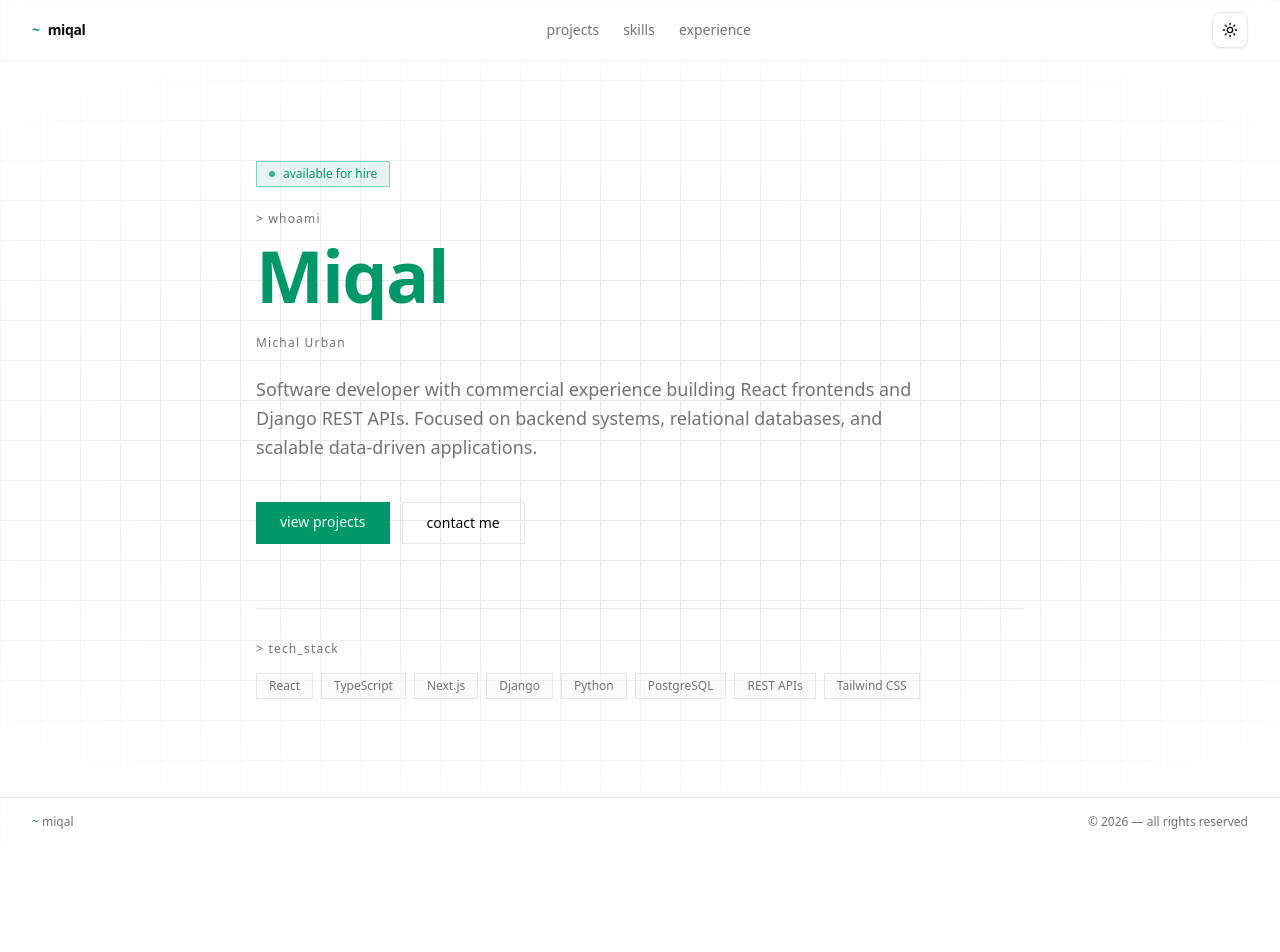
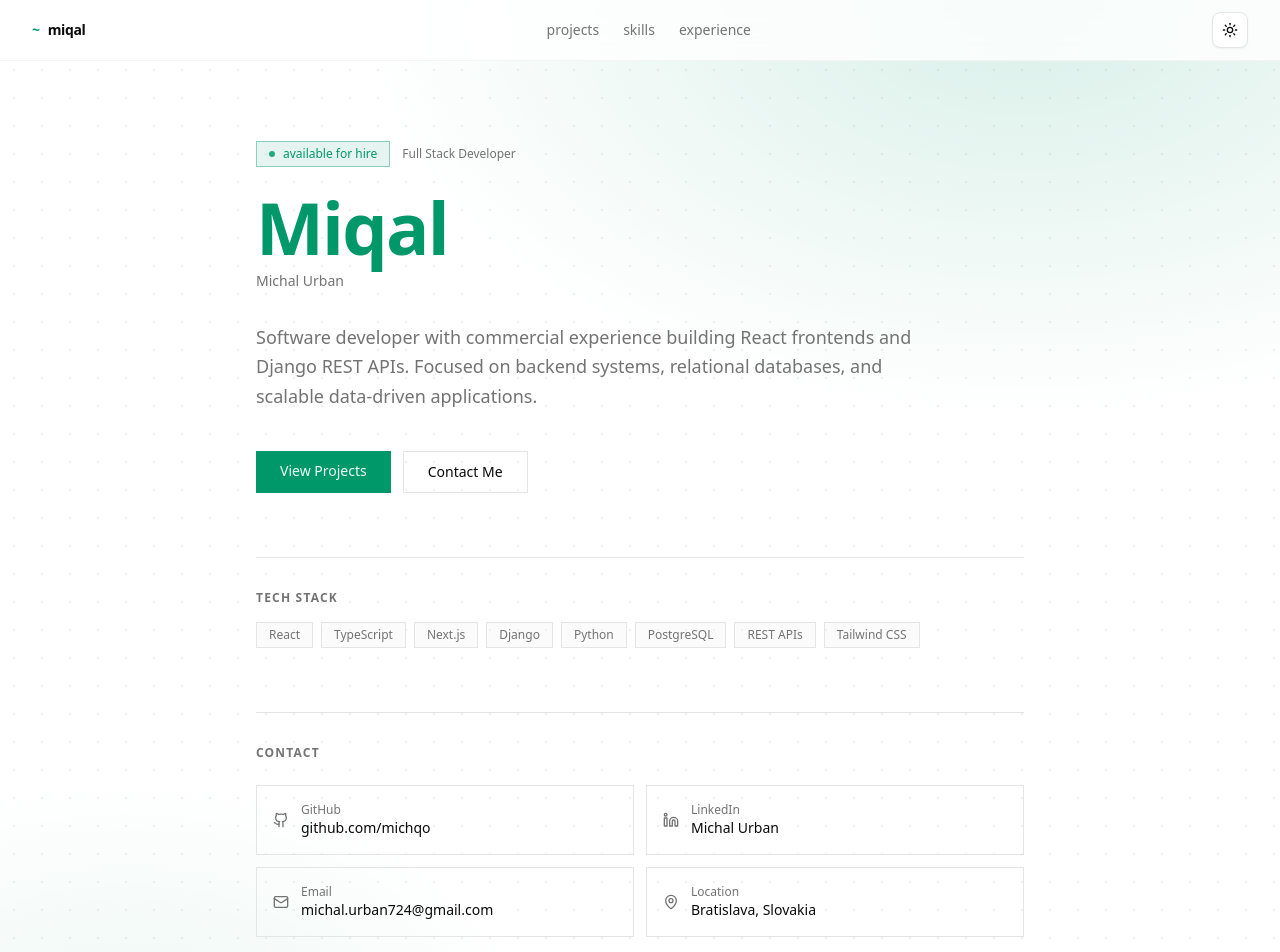
Before and after one commit to michqo/portfolio, a Next.js app: page / in a window 1280 px wide. Shown: the top 952 px of the page. Before the commit the page ends 846 px from the top, so only its background shows below. Built offline with nearby package versions, Linux system fonts and the light colour scheme.

Commit message:
feat: contacts, gradient bg

```diff
--- a/app/globals.css
+++ b/app/globals.css
@@ -80,6 +80,9 @@
   --sidebar-accent-foreground: oklch(0.205 0 0);
   --sidebar-border: oklch(0.922 0 0);
   --sidebar-ring: oklch(0.708 0 0);
+  --dot-color: oklch(0 0 0 / 0.06);
+  --bg-gradient: radial-gradient(ellipse 90% 70% at 100% 0%, oklch(0.60 0.13 163 / 0.10) 0%, transparent 60%),
+                 radial-gradient(ellipse 60% 50% at 0% 100%, oklch(0.60 0.13 163 / 0.05) 0%, transparent 55%);
 }
 
 .dark {
@@ -114,6 +117,9 @@
   --sidebar-accent-foreground: oklch(0.985 0 0);
   --sidebar-border: oklch(1 0 0 / 10%);
   --sidebar-ring: oklch(0.556 0 0);
+  --dot-color: oklch(1 0 0 / 0.05);
+  --bg-gradient: radial-gradient(ellipse 90% 70% at 100% 0%, oklch(0.70 0.15 162 / 0.14) 0%, transparent 60%),
+                 radial-gradient(ellipse 60% 50% at 0% 100%, oklch(0.70 0.15 162 / 0.07) 0%, transparent 55%);
 }
 
 @layer base {
@@ -123,9 +129,18 @@
   body {
     @apply bg-background text-foreground;
     background-image:
-      linear-gradient(var(--border) 1px, transparent 1px),
-      linear-gradient(90deg, var(--border) 1px, transparent 1px);
-    background-size: 40px 40px;
+      radial-gradient(ellipse 80% 60% at 80% 0%, oklch(0.60 0.13 163 / 0.15) 0%, transparent 65%),
+      radial-gradient(ellipse 55% 45% at 10% 100%, oklch(0.60 0.13 163 / 0.08) 0%, transparent 60%),
+      radial-gradient(var(--dot-color) 1px, transparent 1px);
+    background-size: 100% 100%, 100% 100%, 28px 28px;
+
+    &:is(.dark *) {
+      background-image:
+        radial-gradient(ellipse 80% 60% at 80% 0%, oklch(0.70 0.15 162 / 0.20) 0%, transparent 65%),
+        radial-gradient(ellipse 55% 45% at 10% 100%, oklch(0.70 0.15 162 / 0.12) 0%, transparent 60%),
+        radial-gradient(var(--dot-color) 1px, transparent 1px);
+      background-size: 100% 100%, 100% 100%, 28px 28px;
+    }
   }
 }
 
--- a/app/page.tsx
+++ b/app/page.tsx
@@ -1,26 +1,22 @@
+import { Github, Linkedin, Mail, MapPin } from "lucide-react";
 
 export default function Page() {
   return (
     <div className="relative flex min-h-[calc(100vh-4rem)] flex-col items-center justify-center px-4 py-20 sm:px-8">
-      {/* Fade grid behind content */}
-      <div className="pointer-events-none absolute inset-0 bg-background [mask-image:radial-gradient(ellipse_80%_60%_at_50%_50%,transparent_30%,black)]" />
-
+      {/* no overlay — gradient lives on <body> */}
       <div className="relative mx-auto w-full max-w-3xl font-mono">
-        {/* Prompt tag */}
-        <div className="mb-6">
+        <div className="mb-6 flex items-center gap-3">
           <span className="inline-flex items-center gap-2 border border-primary/40 bg-primary/10 px-3 py-1 text-xs text-primary">
             <span className="h-1.5 w-1.5 animate-pulse rounded-full bg-primary" />
             available for hire
           </span>
+          <span className="text-xs text-muted-foreground">Full Stack Developer</span>
         </div>
 
-        <div className="mb-3 text-xs tracking-widest text-muted-foreground">&gt; whoami</div>
-
-        <h1 className="mb-6 text-5xl font-bold tracking-tight sm:text-7xl">
+        <h1 className="mb-2 text-5xl font-bold tracking-tight sm:text-7xl">
           <span className="text-primary">Miqal</span>
-          <span className="animate-blink ml-1 inline-block h-[0.85em] w-[3px] translate-y-[3px] bg-primary" />
         </h1>
-        <div className="mb-6 text-xs tracking-widest text-muted-foreground">Michal Urban</div>
+        <div className="mb-8 text-sm text-muted-foreground">Michal Urban</div>
 
         <p className="mb-10 max-w-2xl text-base leading-relaxed text-muted-foreground sm:text-lg">
           Software developer with commercial experience building React frontends and Django REST APIs.
@@ -32,18 +28,18 @@ export default function Page() {
             href="#projects"
             className="bg-primary px-6 py-2.5 text-sm font-medium text-primary-foreground transition-colors hover:bg-primary/90"
           >
-            view projects
+            View Projects
           </a>
           <a
             href="#contact"
             className="border border-border px-6 py-2.5 text-sm font-medium transition-colors hover:border-primary hover:text-primary"
           >
-            contact me
+            Contact Me
           </a>
         </div>
 
         <div className="mt-16 border-t border-border pt-8">
-          <div className="mb-4 text-xs tracking-widest text-muted-foreground">&gt; tech_stack</div>
+          <div className="mb-4 text-xs font-semibold uppercase tracking-widest text-muted-foreground">Tech Stack</div>
           <div className="flex flex-wrap gap-2">
             {["React", "TypeScript", "Next.js", "Django", "Python", "PostgreSQL", "REST APIs", "Tailwind CSS"].map((tech) => (
               <span
@@ -55,6 +51,53 @@ export default function Page() {
             ))}
           </div>
         </div>
+
+        <div id="contact" className="mt-16 border-t border-border pt-8">
+          <div className="mb-6 text-xs font-semibold uppercase tracking-widest text-muted-foreground">Contact</div>
+          <div className="grid grid-cols-1 gap-3 sm:grid-cols-2">
+            <a
+              href="https://github.com/michqo"
+              target="_blank"
+              rel="noopener noreferrer"
+              className="group flex items-center gap-3 border border-border p-4 transition-colors hover:border-primary"
+            >
+              <Github className="h-4 w-4 shrink-0 text-muted-foreground transition-colors group-hover:text-primary" />
+              <div className="min-w-0">
+                <div className="text-xs text-muted-foreground">GitHub</div>
+                <div className="truncate text-sm transition-colors group-hover:text-primary">github.com/michqo</div>
+              </div>
+            </a>
+            <a
+              href="https://www.linkedin.com/in/michal-urban-0a763a324/"
+              target="_blank"
+              rel="noopener noreferrer"
+              className="group flex items-center gap-3 border border-border p-4 transition-colors hover:border-primary"
+            >
+              <Linkedin className="h-4 w-4 shrink-0 text-muted-foreground transition-colors group-hover:text-primary" />
+              <div className="min-w-0">
+                <div className="text-xs text-muted-foreground">LinkedIn</div>
+                <div className="truncate text-sm transition-colors group-hover:text-primary">Michal Urban</div>
+              </div>
+            </a>
+            <a
+              href="mailto:michal.urban724@gmail.com"
+              className="group flex items-center gap-3 border border-border p-4 transition-colors hover:border-primary"
+            >
+              <Mail className="h-4 w-4 shrink-0 text-muted-foreground transition-colors group-hover:text-primary" />
+              <div className="min-w-0">
+                <div className="text-xs text-muted-foreground">Email</div>
+                <div className="truncate text-sm transition-colors group-hover:text-primary">michal.urban724@gmail.com</div>
+              </div>
+            </a>
+            <div className="flex items-center gap-3 border border-border p-4">
+              <MapPin className="h-4 w-4 shrink-0 text-muted-foreground" />
+              <div>
+                <div className="text-xs text-muted-foreground">Location</div>
+                <div className="text-sm">Bratislava, Slovakia</div>
+              </div>
+            </div>
+          </div>
+        </div>
       </div>
     </div>
   );
```
